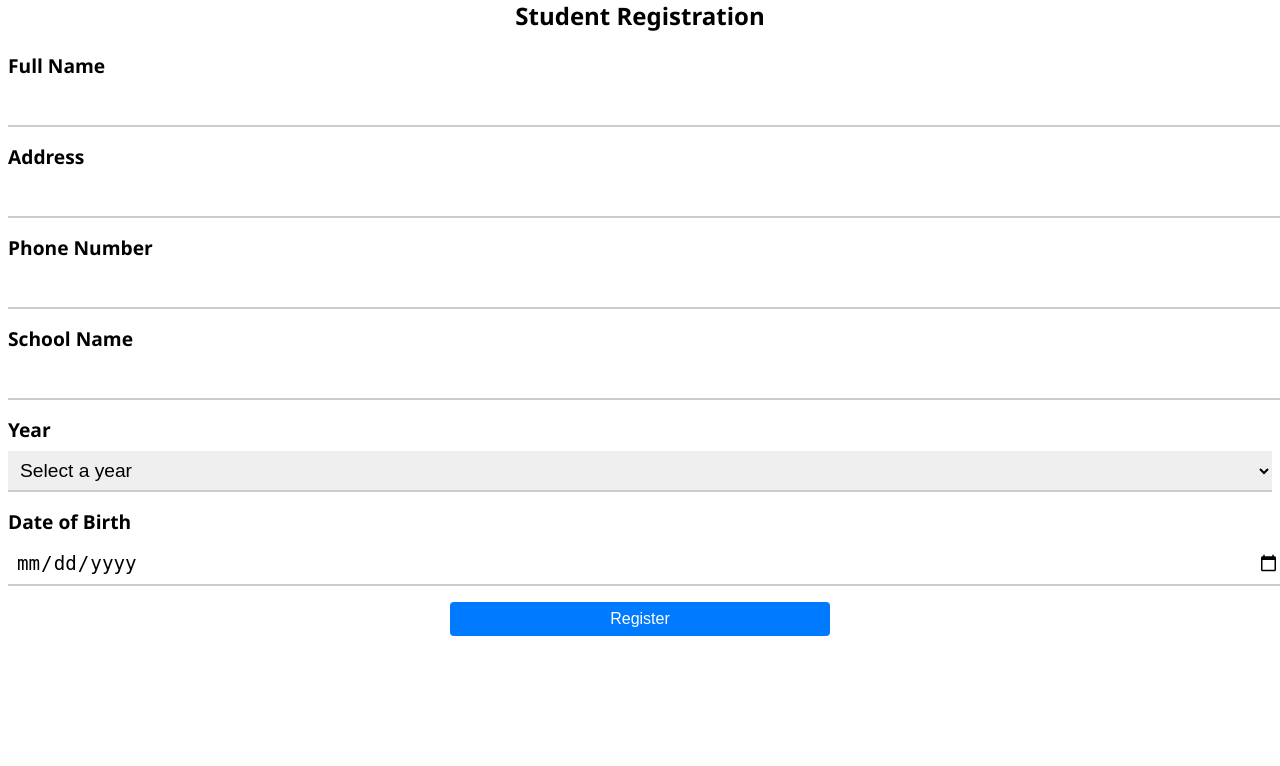
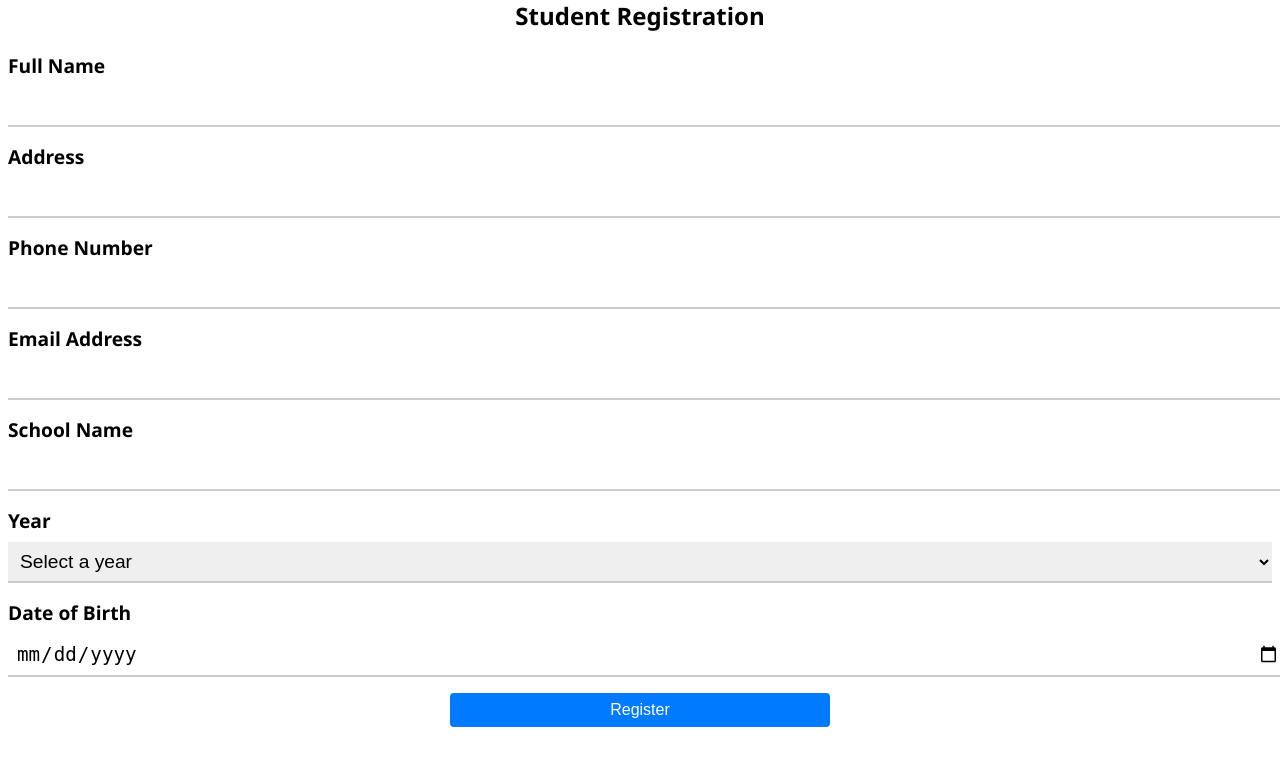
Before and after one commit to mihirp161/MentalHealthStudentPortal, a Flask app: page /register in a window 1280 px wide. Shown: the part 21-787 px from the top of the page. Run offline with Flask 3, Linux system fonts and the light colour scheme.

Commit message:
Added email in the register page. Added link from Student-Home logout to index.html

```diff
--- a/app.py
+++ b/app.py
@@ -16,6 +16,7 @@ def register():
         name = request.form.get("name")
         address = request.form.get("address")
         phone = request.form.get("phone")
+        email = request.form.get("email")
         school = request.form.get("school")
         year = request.form.get("year")
         dob = request.form.get("dob")
@@ -32,6 +33,7 @@ def register():
         # Create student obj using the variables above, insert it to your data structure
         #  Return its ID to the variable below
         ID = "0000001"
+
         return render_template('succesfully-registered.html', name = name, ID=ID)
     return render_template('register.html')
 
--- a/templates/register.html
+++ b/templates/register.html
@@ -45,6 +45,10 @@
         <input type="tel" id="phone" name="phone" required />
       </div>
       <div class="form-field">
+        <label for="email">Email Address</label>
+        <input type="text" id="email" name="email" required />
+      </div>
+      <div class="form-field">
         <label for="school">School Name</label>
         <input type="text" id="school" name="school" required />
       </div>
--- a/templates/student-home.html
+++ b/templates/student-home.html
@@ -20,7 +20,7 @@
       <a href="search.html" class="option">Search info</a>
       <a href="update.html" class="option">Update Info</a>
       <a href="delete.html" class="option">Delete Info</a>
-      <a href="logout.html" class="option">Logout</a>
+      <a href="{{url_for('home')}}" class="option">Logout</a>
     </div>
   </main>
 </body>
```
